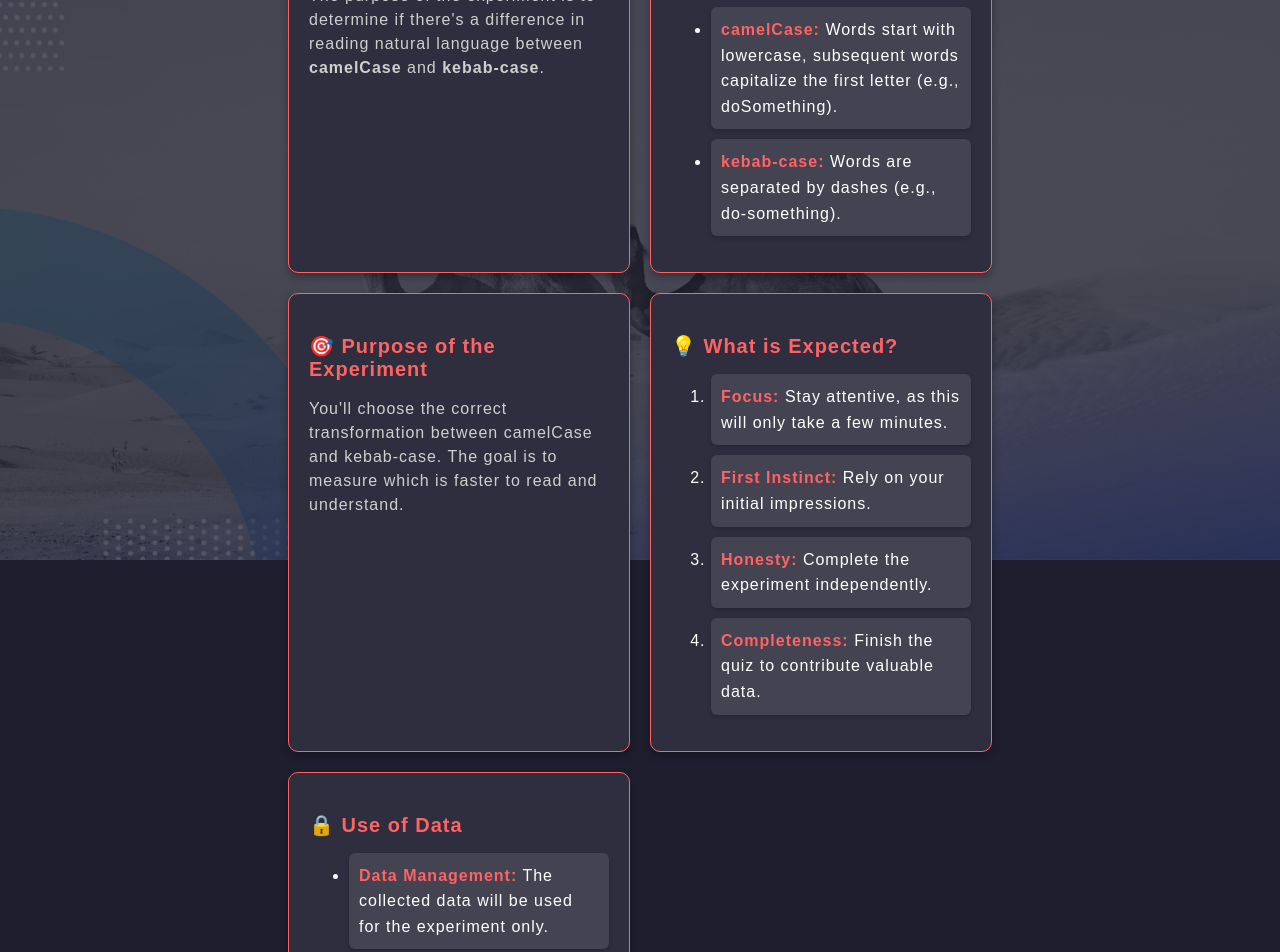
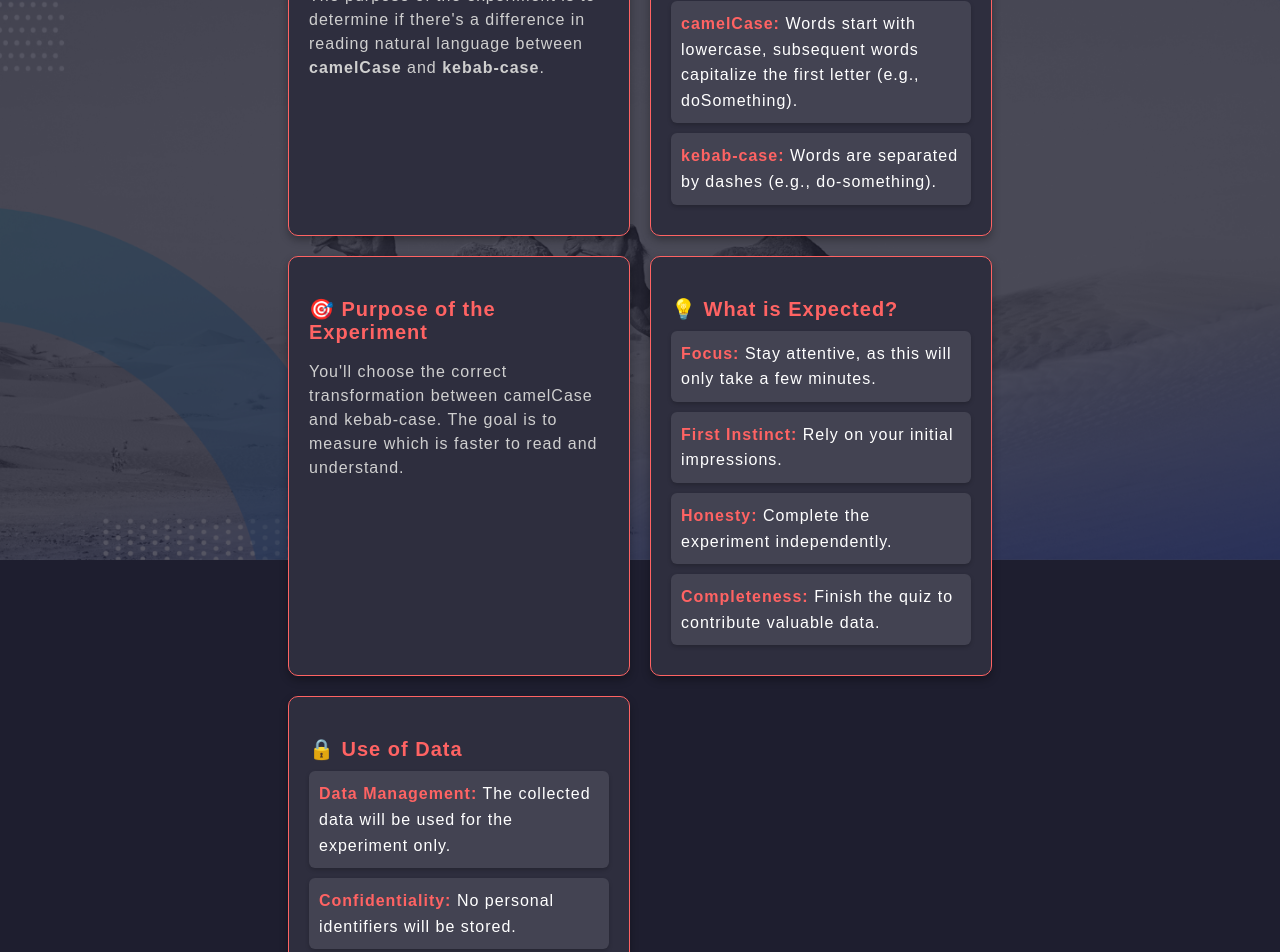
Before and after one commit to poladbachs/Exevalon, a Vue app in the folder experimentation_2_BB/frontend/: page / in a window 1280 px wide. Shown: the part 240-1192 px from the top of the page. Built offline with nearby package versions, Linux system fonts and the light colour scheme.

Commit message:
fixed welcome page, got rid of ul lists

```diff
--- a/experimentation_2_BB/frontend/src/components/WelcomePage.vue
+++ b/experimentation_2_BB/frontend/src/components/WelcomePage.vue
@@ -20,16 +20,13 @@
       <!-- Difference Between Fonts -->
       <div class="card">
         <h3 class="card-title">🔍 Difference Between Fonts</h3>
-        <ul>
-          <li>
-            <b>camelCase:</b> Words start with lowercase, subsequent words
-            capitalize the first letter (e.g., <code>doSomething</code>).
-          </li>
-          <li>
-            <b>kebab-case:</b> Words are separated by dashes (e.g.,
-            <code>do-something</code>).
-          </li>
-        </ul>
+        <div class="list-item">
+          <span class="list-title">camelCase:</span> Words start with lowercase, subsequent words capitalize the first
+          letter (e.g., <code>doSomething</code>).
+        </div>
+        <div class="list-item">
+          <span class="list-title">kebab-case:</span> Words are separated by dashes (e.g., <code>do-something</code>).
+        </div>
       </div>
 
       <!-- Experiment Purpose -->
@@ -45,26 +42,21 @@
       <!-- User Expectations -->
       <div class="card">
         <h3 class="card-title">💡 What is Expected?</h3>
-        <ol>
-          <li><b>Focus:</b> Stay attentive, as this will only take a few minutes.</li>
-          <li><b>First Instinct:</b> Rely on your initial impressions.</li>
-          <li><b>Honesty:</b> Complete the experiment independently.</li>
-          <li><b>Completeness:</b> Finish the quiz to contribute valuable data.</li>
-        </ol>
+        <div class="list-item"><span class="list-title">Focus:</span> Stay attentive, as this will only take a few
+          minutes.</div>
+        <div class="list-item"><span class="list-title">First Instinct:</span> Rely on your initial impressions.</div>
+        <div class="list-item"><span class="list-title">Honesty:</span> Complete the experiment independently.</div>
+        <div class="list-item"><span class="list-title">Completeness:</span> Finish the quiz to contribute valuable
+          data.</div>
       </div>
 
       <!-- Use of Data -->
       <div class="card">
         <h3 class="card-title">🔒 Use of Data</h3>
-        <ul>
-          <li>
-            <b>Data Management:</b> The collected data will be used for the
-            experiment only.
-          </li>
-          <li>
-            <b>Confidentiality:</b> No personal identifiers will be stored.
-          </li>
-        </ul>
+        <div class="list-item"><span class="list-title">Data Management:</span> The collected data will be used for the
+          experiment only.</div>
+        <div class="list-item"><span class="list-title">Confidentiality:</span> No personal identifiers will be stored.
+        </div>
       </div>
     </section>
 
@@ -137,6 +129,23 @@ body {
   transition: transform 0.3s ease, box-shadow 0.3s ease;
 }
 
+.list-item {
+  background-color: rgba(255, 255, 255, 0.1);
+  color: #ffffff;
+  padding: 10px;
+  border-radius: 6px;
+  margin-bottom: 10px;
+  font-size: 16px;
+  line-height: 1.6;
+  box-shadow: 0 2px 4px rgba(0, 0, 0, 0.2);
+}
+
+.list-title {
+  color: #ff6363;
+  font-weight: bold;
+}
+
+
 .card:hover {
   transform: translateY(-10px);
   box-shadow: 0 8px 16px rgba(0, 0, 0, 0.5);
@@ -204,9 +213,11 @@ body {
   0% {
     transform: scale(1);
   }
+
   50% {
     transform: scale(1.05);
   }
+
   100% {
     transform: scale(1);
   }
@@ -216,6 +227,7 @@ body {
   .header-title {
     font-size: 24px;
   }
+
   .card-title {
     font-size: 18px;
   }
```
